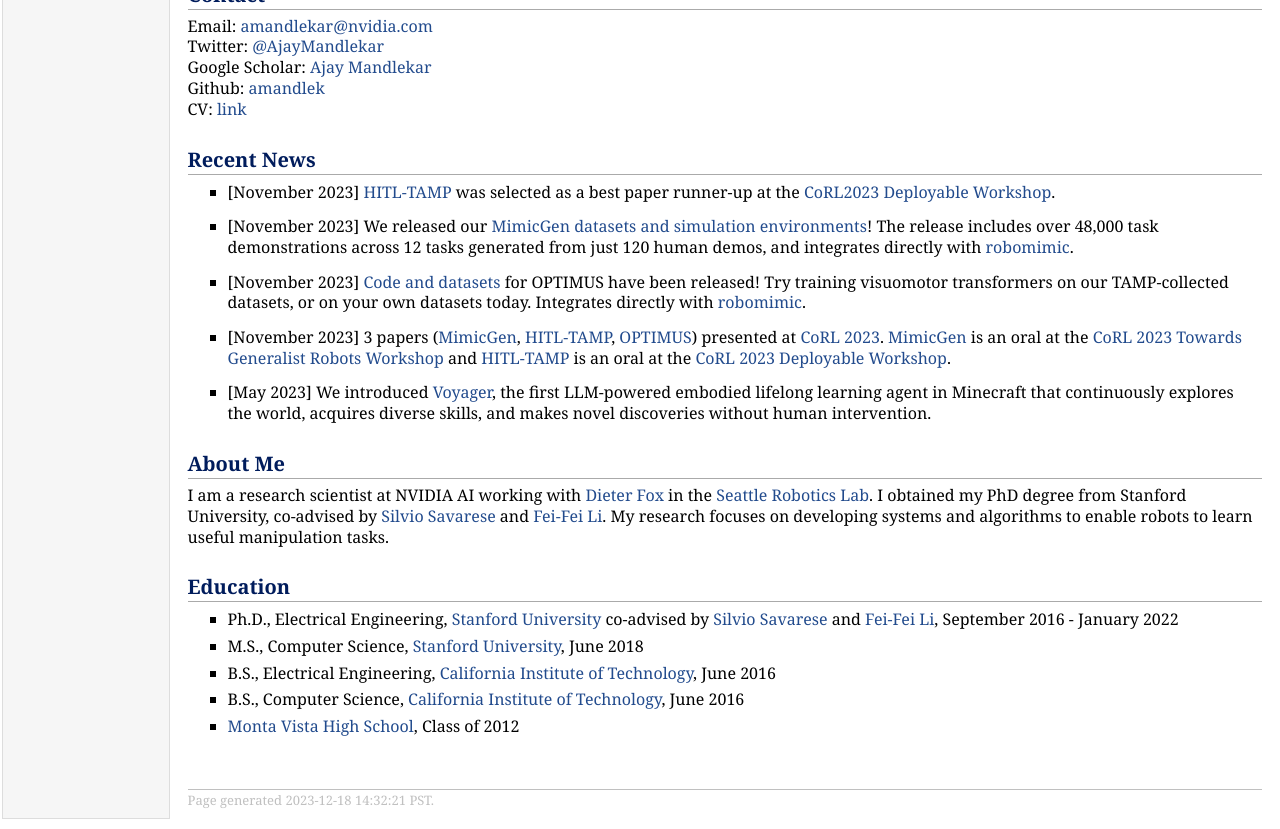
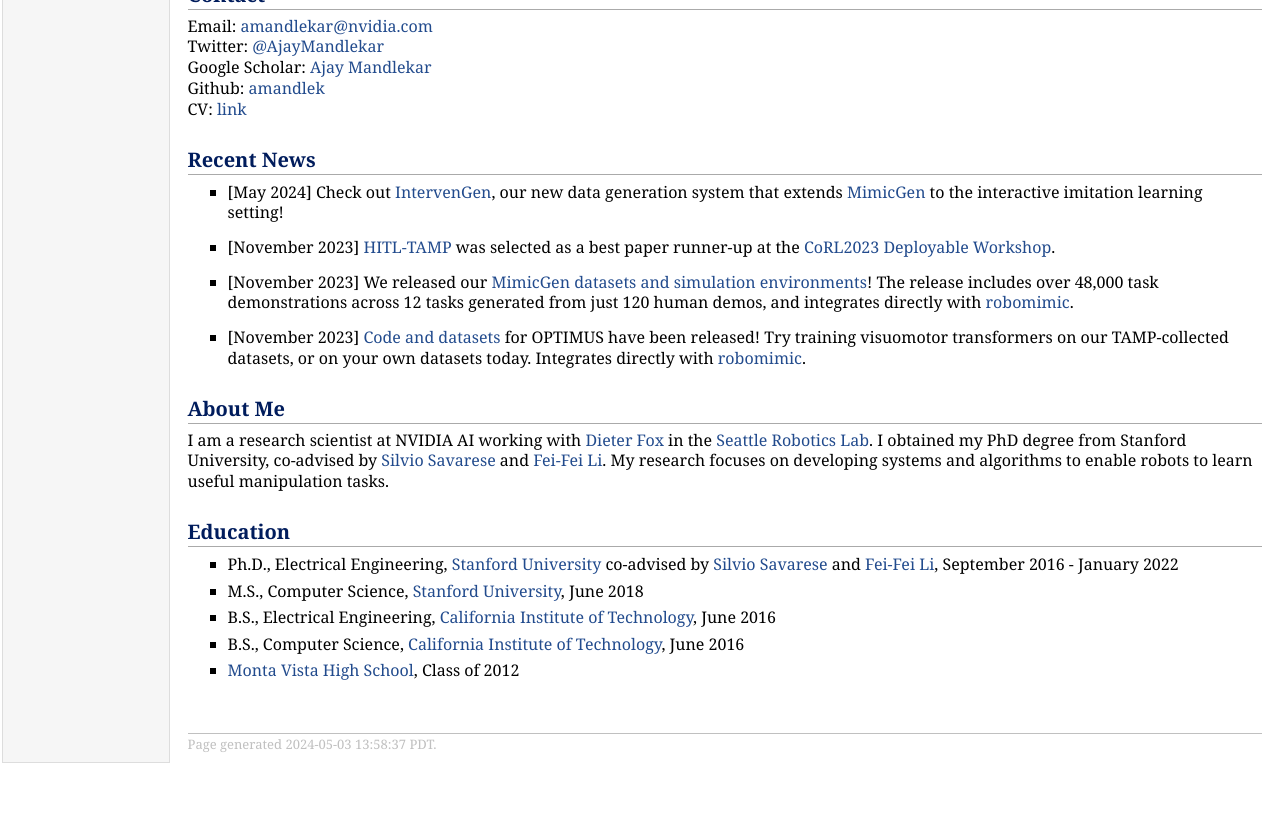
Before and after one commit to amandlek/amandlek.github.io, a plain HTML site: page index.html in a window 1280 px wide. Shown: the part 199-1028 px from the top of the page. After the commit the page ends 972 px from the top, so only its background shows below. Drawn offline with Linux system fonts and the light colour scheme.

Commit message:
intervengen

```diff
--- a/index.html
+++ b/index.html
@@ -37,6 +37,10 @@ Github: <a href="https://github.com/amandlek">amandlek</a> <br />
 CV: <a href="assets/resume/Resume.pdf">link</a></p>
 <h2>Recent News</h2>
 <ul>
+<li><p>[May 2024] Check out <a href="https://sites.google.com/view/intervengen2024">IntervenGen</a>, our new data generation system that extends <a href="https://mimicgen.github.io/">MimicGen</a> to the interactive imitation learning setting!</p>
+</li>
+</ul>
+<ul>
 <li><p>[November 2023] <a href="https://hitltamp.github.io/">HITL-TAMP</a> was selected as a best paper runner-up at the <a href="https://corl2023deployable.github.io/schedule/">CoRL2023 Deployable Workshop</a>.</p>
 </li>
 </ul>
@@ -46,14 +50,6 @@ CV: <a href="assets/resume/Resume.pdf">link</a></p>
 </ul>
 <ul>
 <li><p>[November 2023] <a href="https://github.com/NVlabs/Optimus">Code and datasets</a> for OPTIMUS have been released! Try training visuomotor transformers on our TAMP-collected datasets, or on your own datasets today. Integrates directly with <a href="https://robomimic.github.io/docs/datasets/mimicgen.html">robomimic</a>.</p>
-</li>
-</ul>
-<ul>
-<li><p>[November 2023] 3 papers (<a href="https://mimicgen.github.io/">MimicGen</a>, <a href="https://hitltamp.github.io/">HITL-TAMP</a>, <a href="https://mihdalal.github.io/optimus/">OPTIMUS</a>) presented at <a href="https://www.corl2023.org/">CoRL 2023</a>. <a href="https://mimicgen.github.io/">MimicGen</a> is an oral at the <a href="https://generalist-robots.github.io/">CoRL 2023 Towards Generalist Robots Workshop</a> and <a href="https://hitltamp.github.io/">HITL-TAMP</a> is an oral at the <a href="https://corl2023deployable.github.io/">CoRL 2023 Deployable Workshop</a>.</p>
-</li>
-</ul>
-<ul>
-<li><p>[May 2023] We introduced <a href="https://voyager.minedojo.org/">Voyager</a>, the first LLM-powered embodied lifelong learning agent in Minecraft that continuously explores the world, acquires diverse skills, and makes novel discoveries without human intervention.</p>
 </li>
 </ul>
 <h2>About Me</h2>
@@ -73,7 +69,7 @@ CV: <a href="assets/resume/Resume.pdf">link</a></p>
 </ul>
 <div id="footer">
 <div id="footer-text">
-Page generated 2023-12-18 14:32:21 PST.
+Page generated 2024-05-03 13:58:37 PDT.
 </div>
 </div>
 </td>
```
Also changed, not shown: projects.html (+1 -1 lines), publications.html (+8 -1 lines), research.html (+1 -1 lines), teaching.html (+1 -1 lines), 3 other files.
